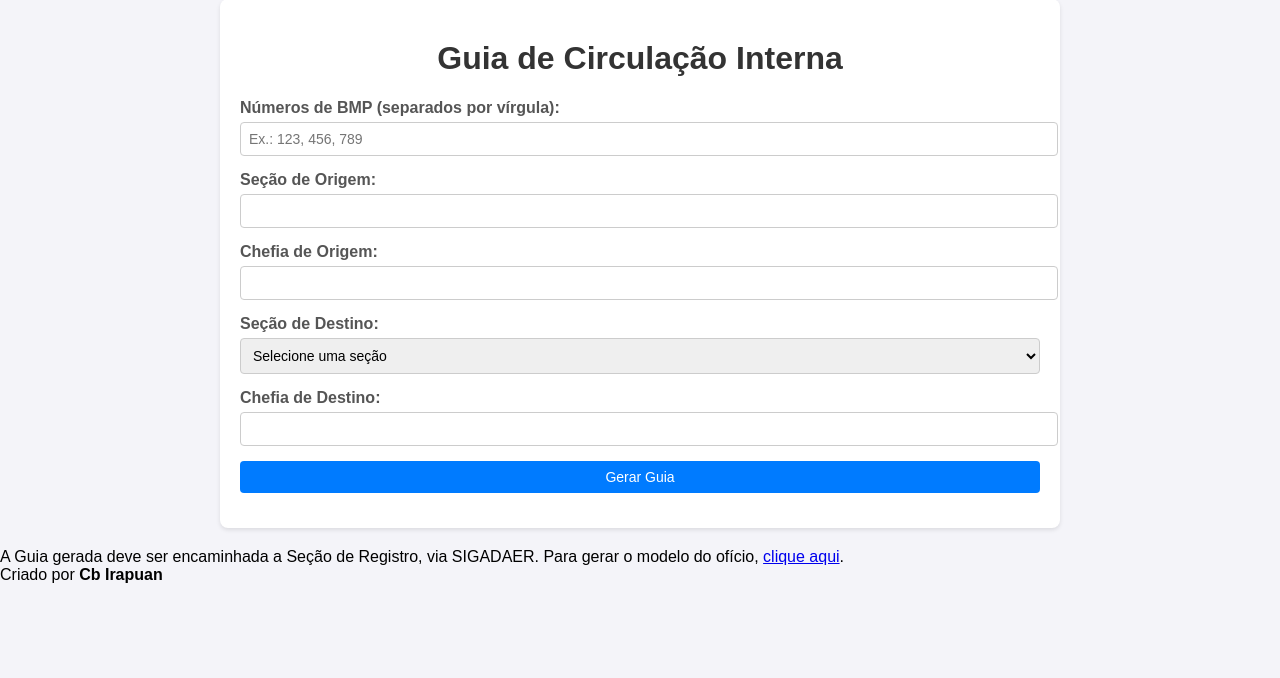
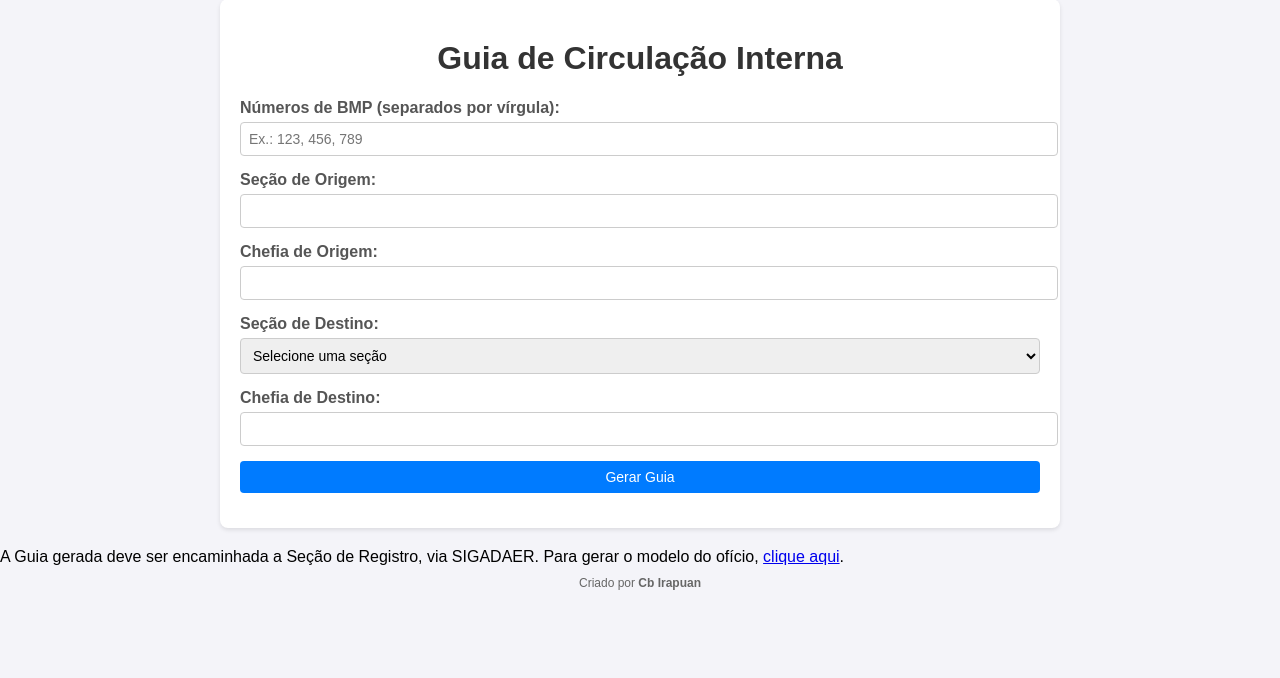
Before and after one commit to irapuanjr13/GUIA-DE-CIRCULACAO, a Flask app: template templates/index.html in a window 1280 px wide. Shown: the part 21-699 px from the top of the page. Run offline with Flask 3, Linux system fonts and the light colour scheme; the template is opened without the code that fills it, so the values that code supplies are empty; parts of the project's set-up code (start-up, migrations or seed data) failed here and were passed over.

Commit message:
Update index.html

```diff
--- a/templates/index.html
+++ b/templates/index.html
@@ -57,7 +57,16 @@
             color: green;
             font-size: 14px;
         }
+        footer {
+            text-align: center;
+            font-size: 12px;
+            color: #666;
+            padding: 10px 0;
+            background-color: #f4f4f9;
+        }
     </style>
+    <!-- Adicionando jQuery -->
+    <script src="https://code.jquery.com/jquery-3.6.0.min.js"></script>
 </head>
 <body>
     <div class="container">
@@ -101,7 +110,7 @@
 
     <div class="observacao" id="observacao">
         A Guia gerada deve ser encaminhada a Seção de Registro, via SIGADAER.
-            Para gerar o modelo do ofício, <a href="http://www.gapls.intraer/index.php/setores-novo/assessorias/comunicacao-social/category/178-modelos" target="_blank">clique aqui</a>.
+        Para gerar o modelo do ofício, <a href="/gerar-oficio">clique aqui</a>.
     </div>
 
     <footer>
```
Lines whose indentation alone changed are shown as unchanged.
